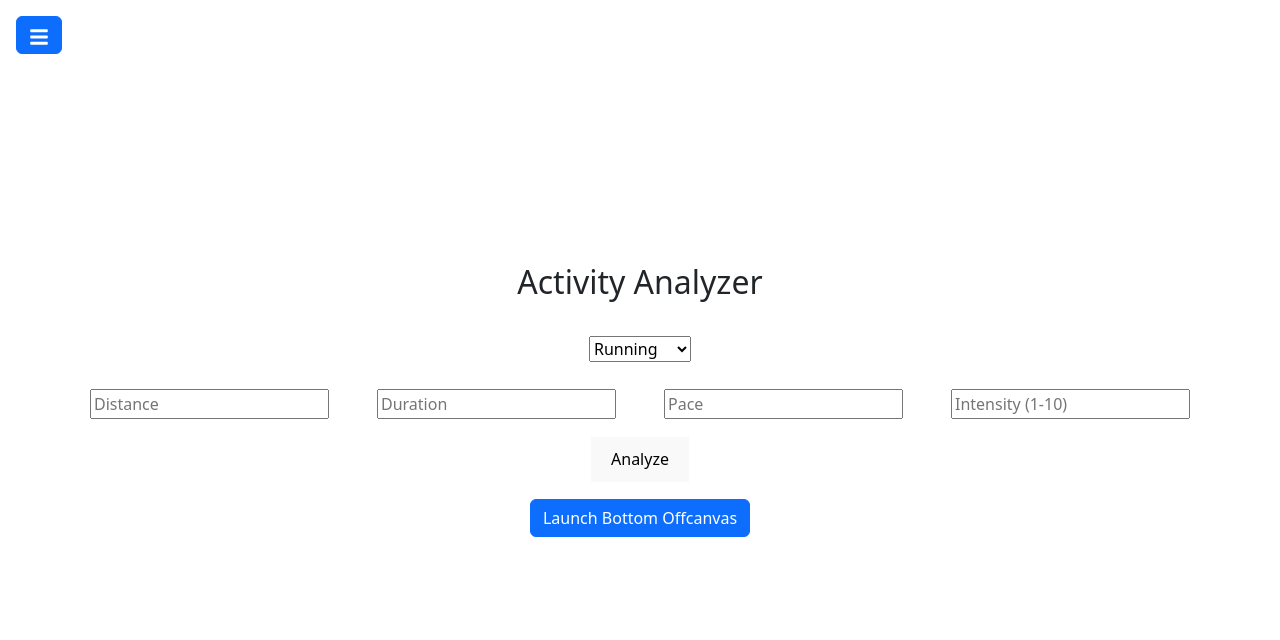
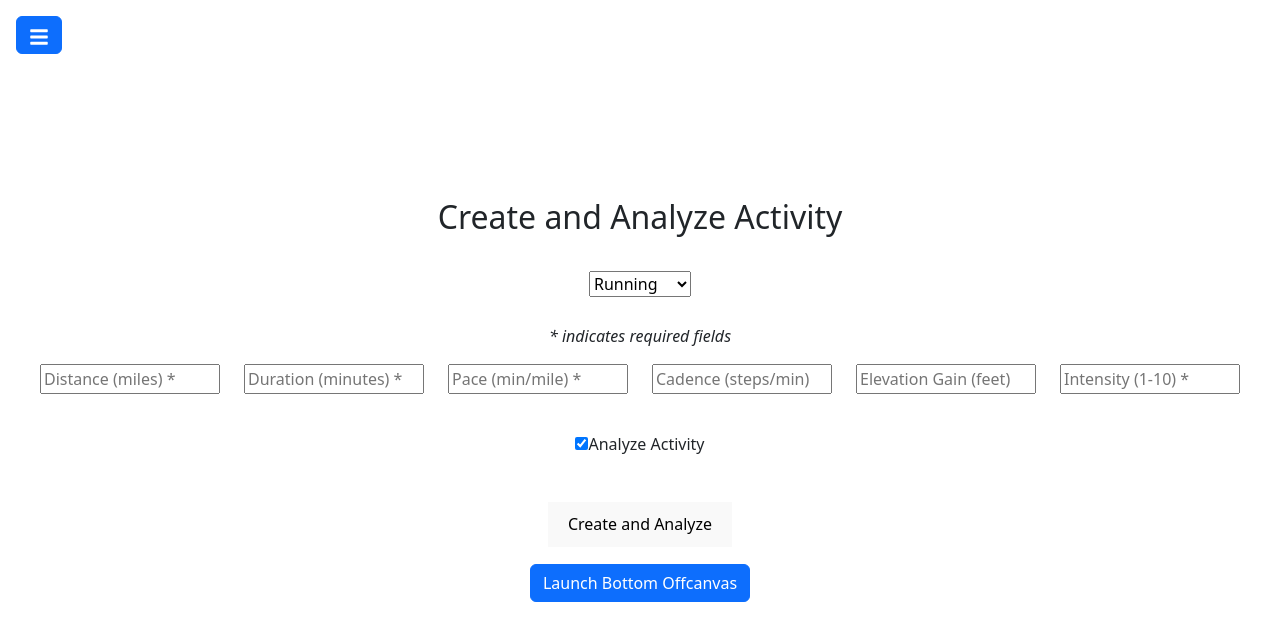
Before and after one commit to aidanschooley/FitnessApp, a React app in the folder frontend/: page /workout in a window 1280 px wide. Shown: the top 640 px of the page. Built offline with nearby package versions, Linux system fonts and the light colour scheme; the HTML template or start-up script is replaced by a standard one.

Commit message:
Creating Activities and Analysis Updates

```diff
--- a/frontend/src/assets/components/ActivityAnalyzer.jsx
+++ b/frontend/src/assets/components/ActivityAnalyzer.jsx
@@ -3,28 +3,87 @@ import WorkoutSummary from "./WorkoutSummary";
 
 export default function ActivityAnalyzer() {
   const [activityType, setActivityType] = useState("Running");
-  const [distance, setDistance] = useState("");
-  const [duration, setDuration] = useState("");
-  const [pace, setPace] = useState("");
   const [intensity, setIntensity] = useState("");
   const [response, setResponse] = useState("");
 
+  // Running-specific inputs
+  const [runDistance, setRunDistance] = useState("");
+  const [runDuration, setRunDuration] = useState("");
+  const [runPace, setRunPace] = useState("");
+  const [runCadence, setRunCadence] = useState("");
+  const [runElevation, setRunElevation] = useState("");
+
+  // Biking-specific inputs
+  const [bikeDistance, setBikeDistance] = useState("");
+  const [bikeDuration, setBikeDuration] = useState("");
+  const [bikeSpeed, setBikeSpeed] = useState("");
+  const [bikeElevation, setBikeElevation] = useState("");
+  const [bikeRPM, setBikeRPM] = useState("");
+
+  // Swimming-specific inputs
+  const [swimTime, setSwimTime] = useState("");
+  const [swimStroke, setSwimStroke] = useState("");
+  const [swimPace, setSwimPace] = useState("");
+  const [swimDistance, setSwimDistance] = useState("");
+
   const [loading, setLoading] = useState(false);
   const [error, setError] = useState("");
+  const [shouldAnalyze, setShouldAnalyze] = useState(true);
 
-  async function analyzeActivity() {
+  const getActivityData = () => {
+    const baseData = {
+      type: activityType,
+      "perceived intensity": intensity
+    };
+
+    switch (activityType) {
+      case "Running":
+        return {
+          ...baseData,
+          distance: runDistance,
+          duration: runDuration,
+          pace: runPace,
+          cadence: runCadence,
+          elevation: runElevation
+        };
+      case "Biking":
+        return {
+          ...baseData,
+          distance: bikeDistance,
+          duration: bikeDuration,
+          speed: bikeSpeed,
+          elevation: bikeElevation,
+          rpm: bikeRPM
+        };
+      case "Swimming":
+        return {
+          ...baseData,
+          time: swimTime,
+          stroke: swimStroke,
+          pace: swimPace,
+          distance: swimDistance
+        };
+      default:
+        return baseData;
+    }
+  };
+
+  async function handleSubmit() {
     setLoading(true);
     setError("");
 
     try {
-      const userData = {
-        type: activityType,
-        distance,
-        duration,
-        pace,
-        "perceived intensity": intensity
-      };
+      // Validate required fields
+      const validationError = validateRequiredFields();
+      if (validationError) {
+        setError(validationError);
+        setLoading(false);
+        return;
+      }
 
+      const userData = getActivityData();
+
+      if (shouldAnalyze) {
         const res = await fetch("http://localhost:5000/api/chatbot/analyze", {
           method: "POST",
           headers: { "Content-Type": "application/json" },
@@ -38,17 +97,82 @@ export default function ActivityAnalyzer() {
 
         const data = await res.json();
         setResponse(data.response);
+      } else {
+        setResponse("Activity created successfully!");
+      }
     } catch (err) {
-      console.error("Analyze error:", err);
-      setError(err.message || "Error analyzing activity");
+      console.error("Error:", err);
+      setError(err.message || "Error processing activity");
     } finally {
       setLoading(false);
     }
   }
 
+  const validateRequiredFields = () => {
+    switch (activityType) {
+      case "Running":
+        if (!runDistance) return "Distance is required for Running";
+        if (!runDuration) return "Duration is required for Running";
+        if (!runPace) return "Pace is required for Running";
+        break;
+      case "Biking":
+        if (!bikeDistance) return "Distance is required for Biking";
+        if (!bikeDuration) return "Duration is required for Biking";
+        if (!bikeSpeed) return "Speed is required for Biking";
+        break;
+      case "Swimming":
+        if (!swimTime) return "Time is required for Swimming";
+        if (!swimStroke) return "Stroke Type is required for Swimming";
+        if (!swimPace) return "Pace is required for Swimming";
+        if (!swimDistance) return "Distance is required for Swimming";
+        break;
+    }
+    if (!intensity) return "Intensity is required";
+    return null;
+  };
+
+  const renderActivityInputs = () => {
+    switch (activityType) {
+      case "Running":
+        return (
+          <div style={{ display: 'flex', flexWrap: 'wrap', justifyContent: 'center', gap: '8px', margin: '10px 0' }}>
+            <input className="mx-2" placeholder="Distance (miles) *" value={runDistance} onChange={(e) => setRunDistance(e.target.value)} required style={{ flex: '1', minWidth: '140px' }} />
+            <input className="mx-2" placeholder="Duration (minutes) *" value={runDuration} onChange={(e) => setRunDuration(e.target.value)} required style={{ flex: '1', minWidth: '140px' }} />
+            <input className="mx-2" placeholder="Pace (min/mile) *" value={runPace} onChange={(e) => setRunPace(e.target.value)} required style={{ flex: '1', minWidth: '140px' }} />
+            <input className="mx-2" placeholder="Cadence (steps/min)" value={runCadence} onChange={(e) => setRunCadence(e.target.value)} style={{ flex: '1', minWidth: '140px' }} />
+            <input className="mx-2" placeholder="Elevation Gain (feet)" value={runElevation} onChange={(e) => setRunElevation(e.target.value)} style={{ flex: '1', minWidth: '140px' }} />
+            <input className="mx-2" placeholder="Intensity (1-10) *" value={intensity} onChange={(e) => setIntensity(e.target.value)} required style={{ flex: '1', minWidth: '140px' }} />
+          </div>
+        );
+      case "Biking":
+        return (
+          <div style={{ display: 'flex', flexWrap: 'wrap', justifyContent: 'center', gap: '8px', margin: '10px 0' }}>
+            <input className="mx-2" placeholder="Distance (miles) *" value={bikeDistance} onChange={(e) => setBikeDistance(e.target.value)} required style={{ flex: '1', minWidth: '140px' }} />
+            <input className="mx-2" placeholder="Duration (minutes) *" value={bikeDuration} onChange={(e) => setBikeDuration(e.target.value)} required style={{ flex: '1', minWidth: '140px' }} />
+            <input className="mx-2" placeholder="Speed (mph) *" value={bikeSpeed} onChange={(e) => setBikeSpeed(e.target.value)} required style={{ flex: '1', minWidth: '140px' }} />
+            <input className="mx-2" placeholder="RPM" value={bikeRPM} onChange={(e) => setBikeRPM(e.target.value)} style={{ flex: '1', minWidth: '140px' }} />
+            <input className="mx-2" placeholder="Elevation Gain (feet)" value={bikeElevation} onChange={(e) => setBikeElevation(e.target.value)} style={{ flex: '1', minWidth: '140px' }} />
+            <input className="mx-2" placeholder="Intensity (1-10) *" value={intensity} onChange={(e) => setIntensity(e.target.value)} required style={{ flex: '1', minWidth: '140px' }} />
+          </div>
+        );
+      case "Swimming":
+        return (
+          <div style={{ display: 'flex', flexWrap: 'wrap', justifyContent: 'center', gap: '8px', margin: '10px 0' }}>
+            <input className="mx-2" placeholder="Time (minutes) *" value={swimTime} onChange={(e) => setSwimTime(e.target.value)} required style={{ flex: '1', minWidth: '140px' }} />
+            <input className="mx-2" placeholder="Distance (meters) *" value={swimDistance} onChange={(e) => setSwimDistance(e.target.value)} required style={{ flex: '1', minWidth: '140px' }} />
+            <input className="mx-2" placeholder="Pace (min/100m) *" value={swimPace} onChange={(e) => setSwimPace(e.target.value)} required style={{ flex: '1', minWidth: '140px' }} />
+            <input className="mx-2" placeholder="Stroke Type *" value={swimStroke} onChange={(e) => setSwimStroke(e.target.value)} required style={{ flex: '1', minWidth: '140px' }} />
+            <input className="mx-2" placeholder="Intensity (1-10) *" value={intensity} onChange={(e) => setIntensity(e.target.value)} required style={{ flex: '1', minWidth: '140px' }} />
+          </div>
+        );
+      default:
+        return null;
+    }
+  };
+
   return (
     <div>
-      <h2>Activity Analyzer</h2>
+      <h2>Create and Analyze Activity</h2>
       <div style={{ display: 'flex', justifyContent: 'center', alignItems: 'center', height: '10vh' }}>
       <select value={activityType} onChange={(e) => setActivityType(e.target.value)}>
         <option>Running</option>
@@ -56,14 +180,22 @@ export default function ActivityAnalyzer() {
         <option>Swimming</option>
       </select>
       </div>
+      <p style={{ fontStyle: 'italic' }}>* indicates required fields</p>
 
-      <input className="mx-4" placeholder="Distance" value={distance} onChange={(e) => setDistance(e.target.value)} />
-      <input className="mx-4" placeholder="Duration" value={duration} onChange={(e) => setDuration(e.target.value)} />
-      <input className="mx-4" placeholder="Pace" value={pace} onChange={(e) => setPace(e.target.value)} />
-      <input className="mx-4" placeholder="Intensity (1-10)" value={intensity} onChange={(e) => setIntensity(e.target.value)} />
+      {renderActivityInputs()}
+      <div style={{ display: 'flex', justifyContent: 'center', alignItems: 'center', height: '10vh', gap: '10px' }}>
+        <label>
+          <input
+            type="checkbox"
+            checked={shouldAnalyze}
+            onChange={(e) => setShouldAnalyze(e.target.checked)}
+          />
+          Analyze Activity
+        </label>
+      </div>
       <div style={{ display: 'flex', justifyContent: 'center', alignItems: 'center', height: '10vh' }}>
-      <button onClick={analyzeActivity} disabled={loading}>
-        {loading ? "Analyzing..." : "Analyze"}
+      <button onClick={handleSubmit} disabled={loading}>
+        {loading ? (shouldAnalyze ? "Creating and Analyzing..." : "Creating...") : (shouldAnalyze ? "Create and Analyze" : "Create")}
       </button>
       </div>
       {error && <p style={{ color: "red" }}>{error}</p>}
@@ -71,15 +203,7 @@ export default function ActivityAnalyzer() {
         <div>
           <WorkoutSummary
           aiResponse={response}
-          userData={{
-            type: activityType,
-            distance,
-            duration,
-            pace,
-            "perceived intensity": intensity
-          }} />
-          {/* <h3>AI Summary</h3>
-          <p>{response}</p> */}
+          userData={getActivityData()} />
         </div>
 
       )}
--- a/frontend/src/assets/components/WorkoutSummary.jsx
+++ b/frontend/src/assets/components/WorkoutSummary.jsx
@@ -29,8 +29,14 @@ function WorkoutSummary({ aiResponse, userData }) {
           <Offcanvas.Title>Workout Summary</Offcanvas.Title>
         </Offcanvas.Header>
         <Offcanvas.Body>
-            <h5>AI Summary</h5>
-            <p>{aiResponse}</p>
+            {aiResponse && aiResponse !== "Activity created successfully!" ? (
+              <>
+                <h5>AI Summary</h5>
+                <p>{aiResponse}</p>
+              </>
+            ) : (
+              <p><em>No AI summary available. Activity created without analysis.</em></p>
+            )}
             <h5>Your Workout Data:</h5>
             <ul>
               {Object.entries(userData).map(([key, value]) => (
```
Also changed, not shown: 1 other file (tests, documents, lock files or other folders). Lines whose indentation alone changed are shown as unchanged.
